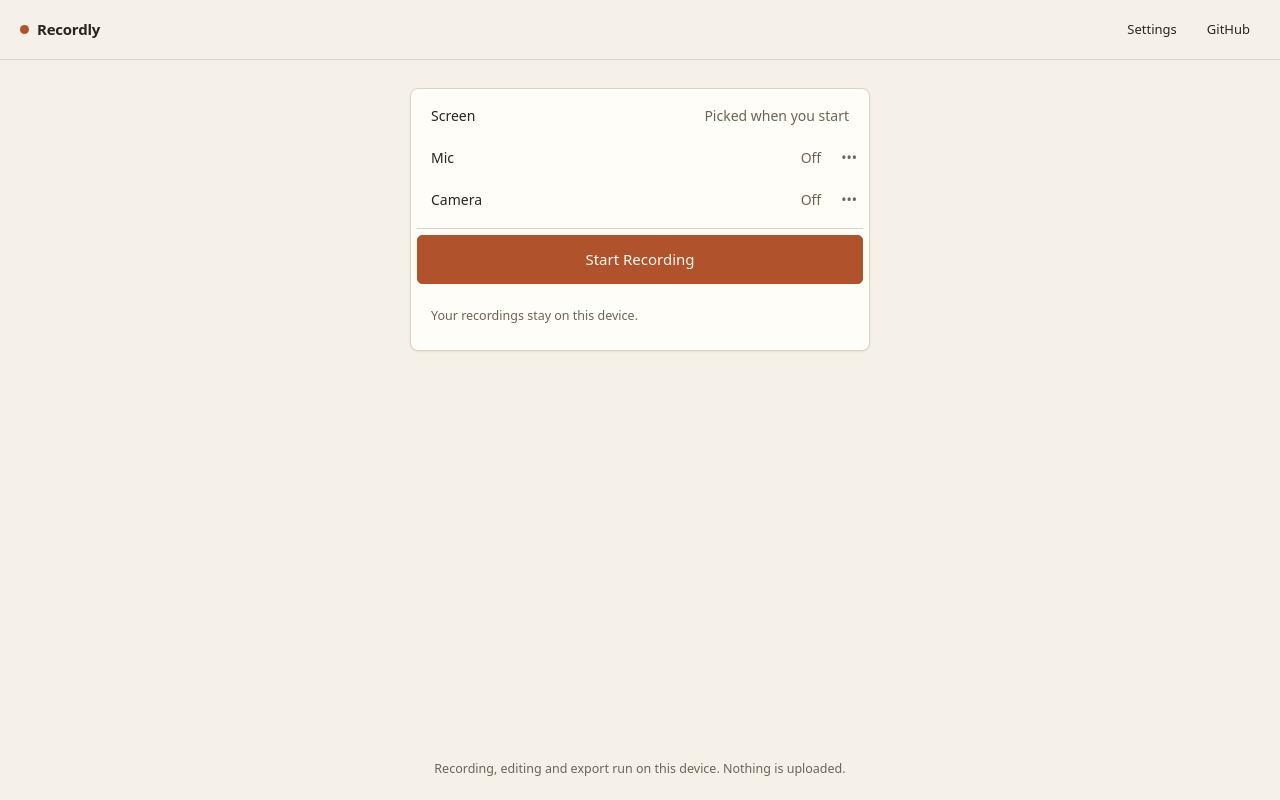
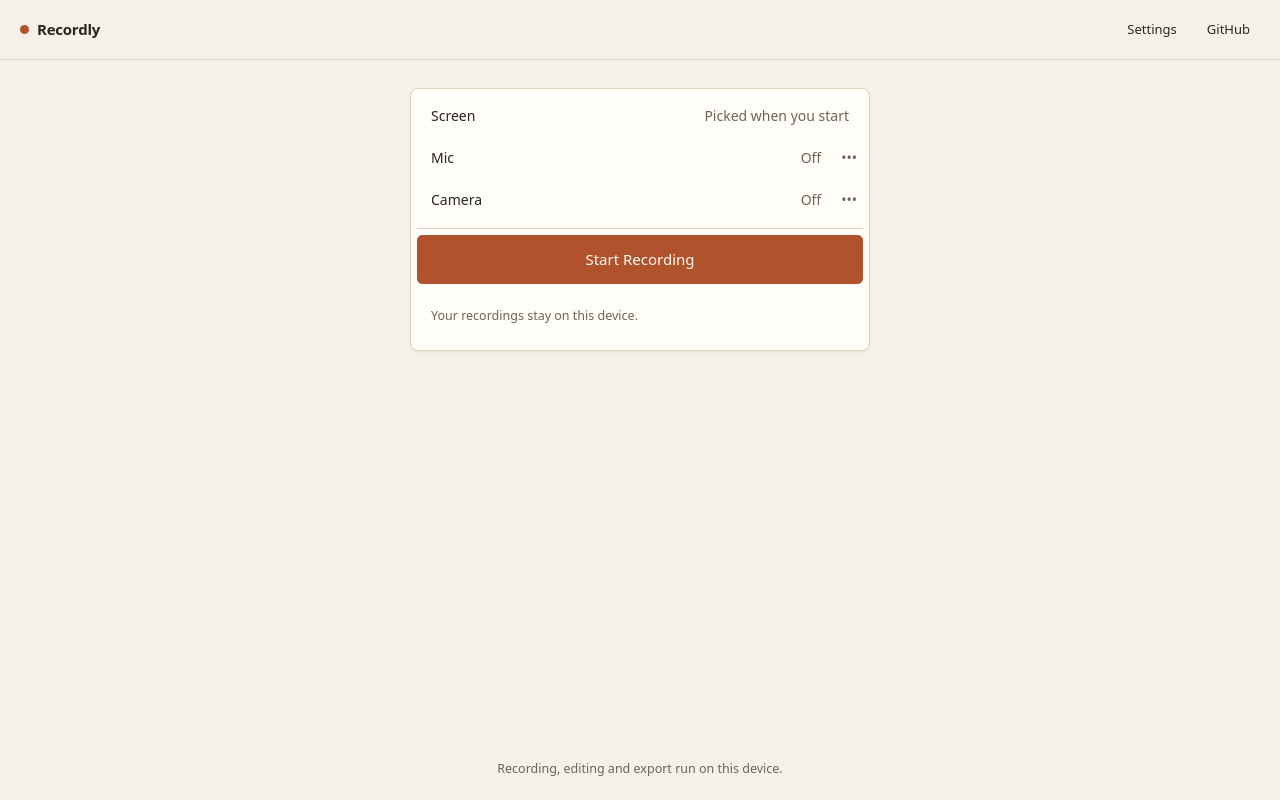
Before and after one commit to vimarsh244/recordly, a React (Vite) app: page / in a window 1280 px wide. Built offline with nearby package versions, Linux system fonts and the light colour scheme.

Commit message:
Drop the "Nothing is uploaded" line (#6)

```diff
--- a/index.html
+++ b/index.html
@@ -4,7 +4,7 @@
     <meta charset="UTF-8" />
     <link rel="icon" type="image/svg+xml" href="/recordly.svg" />
     <meta name="viewport" content="width=device-width, initial-scale=1" />
-    <meta name="description" content="Record your screen in your browser. Nothing is uploaded." />
+    <meta name="description" content="Record your screen in your browser. Everything runs on your device." />
     <meta name="color-scheme" content="light dark" />
     <title>Recordly</title>
     <script>
--- a/src/App.tsx
+++ b/src/App.tsx
@@ -77,7 +77,7 @@
       </main>
 
       <footer className="footer">
-        Recording, editing and export run on this device. Nothing is uploaded.
+        Recording, editing and export run on this device.
       </footer>
 
       {idle || engine.status === 'countdown' ? <CameraPreview /> : null}
```
